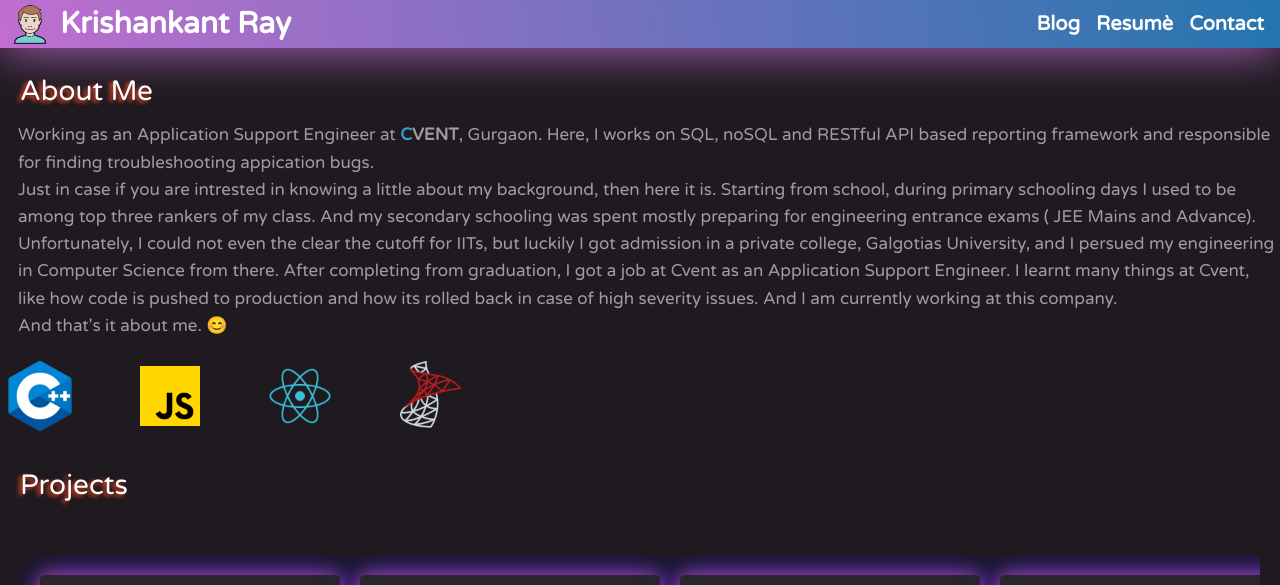
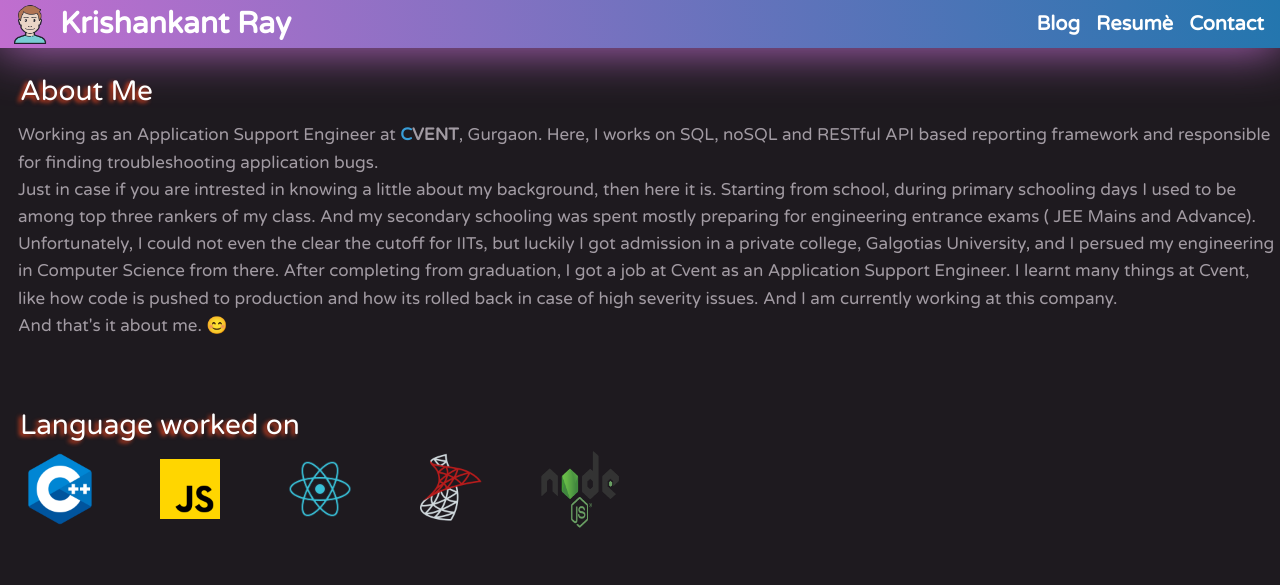
Before and after one commit to krishankantray/krishankantray-2, a React (Create React App) app: page / in a window 1280 px wide. Shown: the top 585 px of the page. Built offline with nearby package versions, Linux system fonts and the light colour scheme.

Commit message:
Updated Language section and corrected some spelling mistakes

```diff
--- a/src/App.js
+++ b/src/App.js
@@ -9,6 +9,7 @@ import cpp from './images/c++.png';
 import js from './images/js.png';
 import sql from './images/sql.png';
 import react from './images/react.png';
+import nodejs from './images/nodejs.png';
 
 import {
   KK,
@@ -68,7 +69,7 @@ export default function App(){
       <Titles>About Me</Titles>
       <Para>
         Working as an Application Support Engineer at <b><font color='#389dd7'>C</font>VENT</b>, Gurgaon.
-        Here, I works on SQL, noSQL and RESTful API based reporting framework and responsible for finding troubleshooting appication bugs.
+        Here, I works on SQL, noSQL and RESTful API based reporting framework and responsible for finding troubleshooting application bugs.
         <br />
         Just in case if you are intrested in knowing a little about my background, then here it is. Starting from school, during primary
         schooling days I used to be among top three rankers of my class. And my secondary schooling was spent mostly preparing for engineering
@@ -79,14 +80,18 @@ export default function App(){
         <br/>
         And that's it about me. 😊
       </Para>
-      <div>
+      <br/>
+      <Titles>Language worked on</Titles>
+      <div style={{marginLeft:'20px'}}>
       <Language src={cpp} />
       <Language src={js} />
       <Language src={react} />
       <Language src={sql} />
+      <Language src={nodejs} />
       </div>
+      <br/><br/>
       <Titles>Projects</Titles>
-      <br />
+
 
       <div style={{margin:'20px', display:"flex", overflow:"auto", scrollbarColor:'red'}}>
 
@@ -94,7 +99,7 @@ export default function App(){
         <CardHeader>
           <CardHeading>Virtual Mouse</CardHeading>
         </CardHeader>
-<CardImage src={gesture} />
+          <CardImage src={gesture} />
         <CardBody>
           <CardFieldset>
             <CardOptionsNote>This projects aims at detecting hand gestures and use it as a virtual mouse</CardOptionsNote>
--- a/src/Navbar.js
+++ b/src/Navbar.js
@@ -33,6 +33,7 @@ export const Titles = styled.h1`
 color:white ;
 display: flex;
 justify-content:flex-start;
+
 margin-right:auto;
 font-size:30px;
 
@@ -146,8 +147,8 @@ export const Language = styled.img`
   margin-right: 50px;
 
   @media screen and (max-width: 768px){
-    width:40px;
-    height: 40px;
+    width:20px;
+    height: 20px;
 
   }
 
```
Also changed, not shown: src/images/nodejs.png (added).
